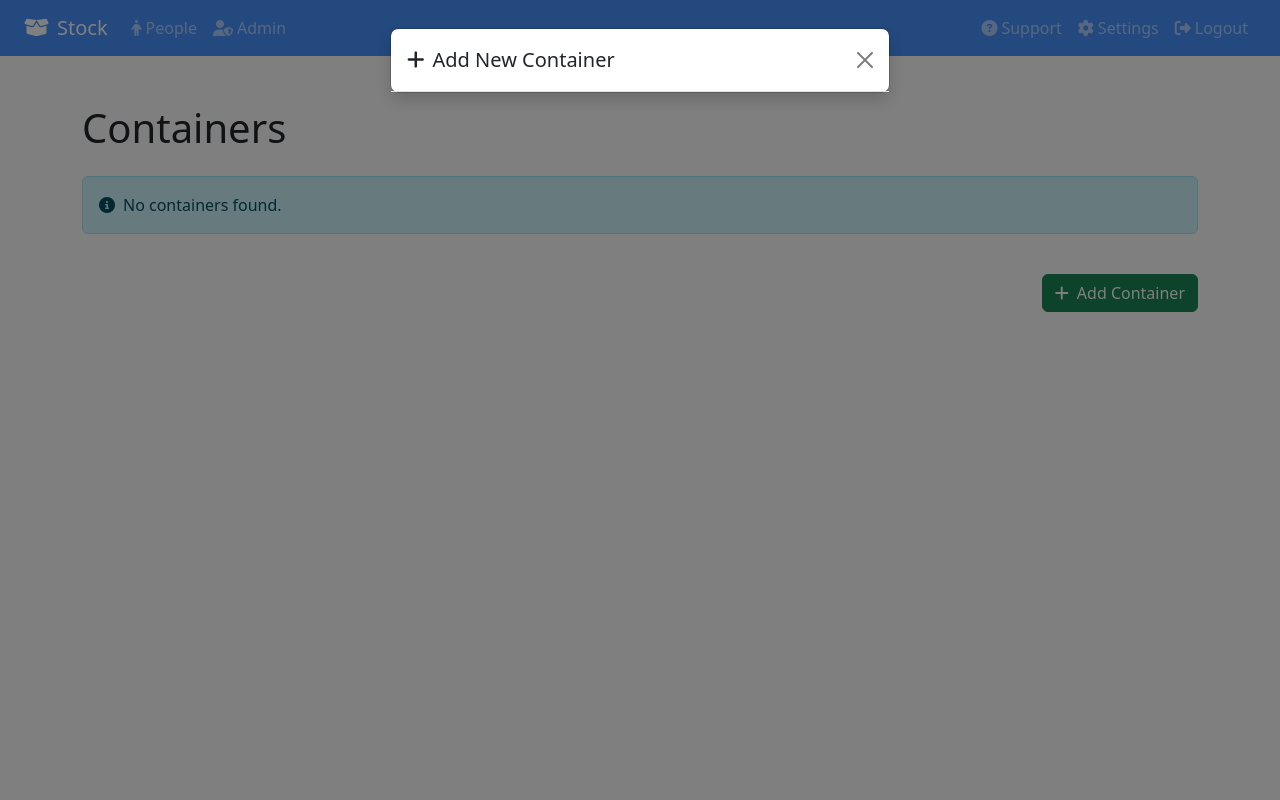
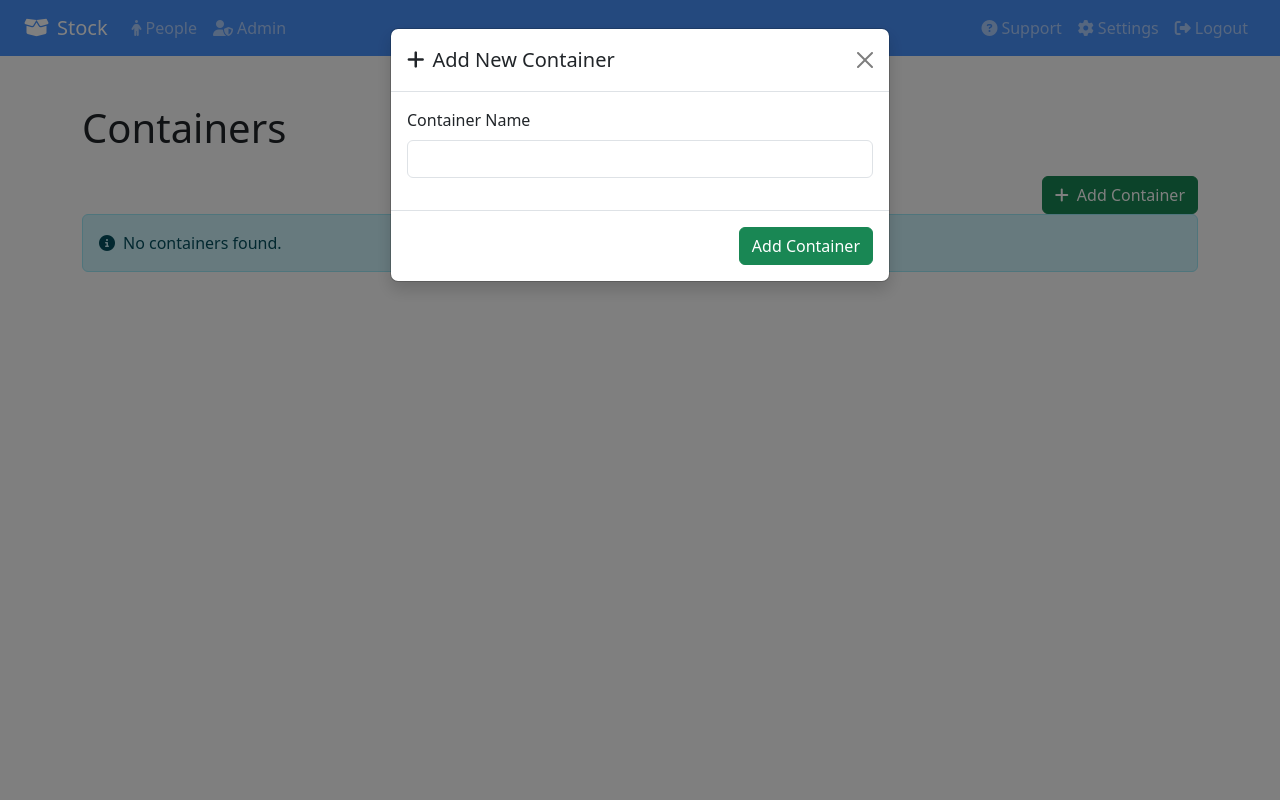
Before and after one commit to shr0m/StoreStash, a Flask app: page /home in a window 1280 px wide, after a click on "Add Container". Run offline with Flask 3, Linux system fonts and the light colour scheme; the visitor is signed in with stand-in values (Sample User, id 1); data that the repository does not hold is empty; parts of the project's set-up code (start-up, migrations or seed data) failed here and were passed over.

Commit message:
Add container adding

```diff
--- a/app/routes/home.py
+++ b/app/routes/home.py
@@ -28,4 +28,46 @@ def home():
     if redirect_resp:
         return redirect_resp
 
-    return render_template('home.html')
+    supabase = get_supabase_client()
+
+    # Fetch all containers
+    containers_response = supabase.table('containers').select('id, name').execute()
+    containers = containers_response.data or []
+
+    # Count stock items in each container
+    stock_response = supabase.table('stock').select('id, container_id').execute()
+    stock_items = stock_response.data or []
+
+    stock_count_by_container = {}
+    for item in stock_items:
+        cid = item.get('container_id')
+        if cid:
+            stock_count_by_container[cid] = stock_count_by_container.get(cid, 0) + 1
+
+    # Attach stock counts to container objects
+    for c in containers:
+        c['total_stock'] = stock_count_by_container.get(c['id'], 0)
+
+    return render_template('home.html', containers=containers, has_edit=has_edit_privileges())
+
+
+@home_bp.route('/add_container', methods=['POST'])
+@limiter.limit("50 per minute")
+def add_container():
+    if 'user_id' not in session:
+        return redirect(url_for('auth.login'))
+
+    if not has_edit_privileges():
+        flash("You do not have permission to add containers.", "danger")
+        return redirect(url_for('home.home'))
+
+    name = request.form.get('container_name')
+    if not name:
+        flash("Container name cannot be empty.", "danger")
+        return redirect(url_for('home.home'))
+
+    supabase = get_supabase_client()
+    supabase.table('containers').insert({'name': name}).execute()
+
+    flash(f"Container '{name}' added successfully!", "success")
+    return redirect(url_for('home.home'))
--- a/templates/home.html
+++ b/templates/home.html
@@ -10,6 +10,16 @@
     <!-- Font Awesome -->
     <link rel="stylesheet" href="https://cdnjs.cloudflare.com/ajax/libs/font-awesome/6.5.0/css/all.min.css">
     <link rel="icon" href="{{ url_for('static', filename='images/favicon.ico') }}" type="image/x-icon">
+
+    <style>
+    .container-card {
+        transition: transform 0.2s ease, box-shadow 0.2s ease;
+    }
+    .container-card:hover {
+        transform: scale(1.05);
+        box-shadow: 0 8px 20px rgba(0, 0, 0, 0.15);
+    }
+</style>
 </head>
 <body class="bg-body text-body">
 
@@ -51,12 +61,32 @@
         {% endif %}
     {% endwith %}
 
+    {% if session.get('privilege') in ['admin'] %}
+    <!-- Add Container Button -->
+    <div class="mt-4 text-end">
+        <button type="button" class="btn btn-success" data-bs-toggle="modal" data-bs-target="#addContainerModal">
+            <i class="fa-solid fa-plus me-1"></i> Add Container
+        </button>
+    </div>
+    {% endif %}
+
     <!-- Grid of Cards -->
 <div class="row g-4">
     {% for container in containers %}
-        <div class="col-md-4 col-lg-3">
-            <div class="card shadow-sm h-100 border-0">
+    <div class="col-md-6 col-lg-4">
+        <a href="{{ url_for('dashboard.dashboard') }}"
+           class="text-decoration-none text-body">
+            <div class="card shadow-sm h-100 border-0 container-card bg-primary bg-opacity-10">
+                <div class="card-body d-flex flex-column p-4">
+                    <h5 class="card-title d-flex align-items-center">
+                        <i class="fa-solid fa-box me-2 text-primary"></i>{{ container.name }}
+                    </h5>
+                    <p class="card-text text-muted small flex-grow-1">
+                        {{ container.total_stock }} items
+                    </p>
                 </div>
+            </div>
+        </a>
     </div>
     {% else %}
     <div class="col-12">
@@ -67,18 +97,10 @@
     {% endfor %}
 </div>
 
-    {% if session.get('privilege') in ['admin', 'edit'] %}
-    <!-- Add Container Button -->
-    <div class="mt-4 text-end">
-        <button type="button" class="btn btn-success" data-bs-toggle="modal" data-bs-target="#addContainerModal">
-            <i class="fa-solid fa-plus me-1"></i> Add Container
-        </button>
-    </div>
-    {% endif %}
 </div>
 
 <!-- Add Container Modal -->
-{% if session.get('privilege') in ['admin', 'edit'] %}
+{% if session.get('privilege') in ['admin'] %}
 <div class="modal fade" id="addContainerModal" tabindex="-1" aria-labelledby="addContainerModalLabel" aria-hidden="true">
     <div class="modal-dialog">
         <div class="modal-content shadow">
@@ -88,6 +110,17 @@
                 </h5>
                 <button type="button" class="btn-close" data-bs-dismiss="modal" aria-label="Close"></button>
             </div>
+            <form method="POST" action="{{ url_for('home.add_container') }}">
+                <div class="modal-body">
+                    <div class="mb-3">
+                        <label class="form-label">Container Name</label>
+                        <input type="text" name="container_name" class="form-control" required>
+                    </div>
+                </div>
+                <div class="modal-footer">
+                    <button type="submit" class="btn btn-success">Add Container</button>
+                </div>
+            </form>
         </div>
     </div>
 </div>
```
Lines whose indentation alone changed are shown as unchanged.
